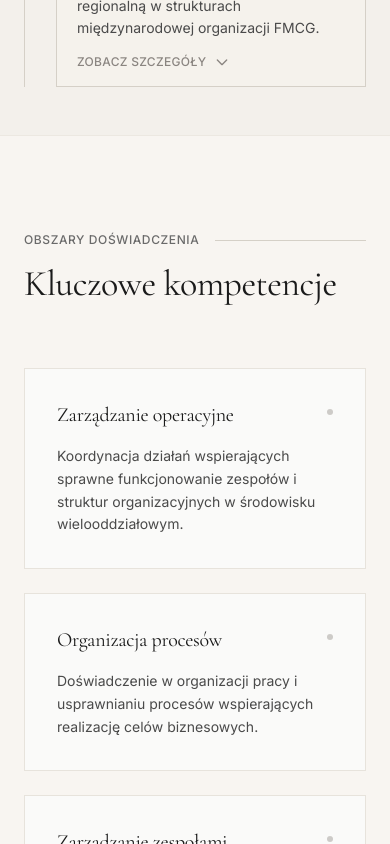
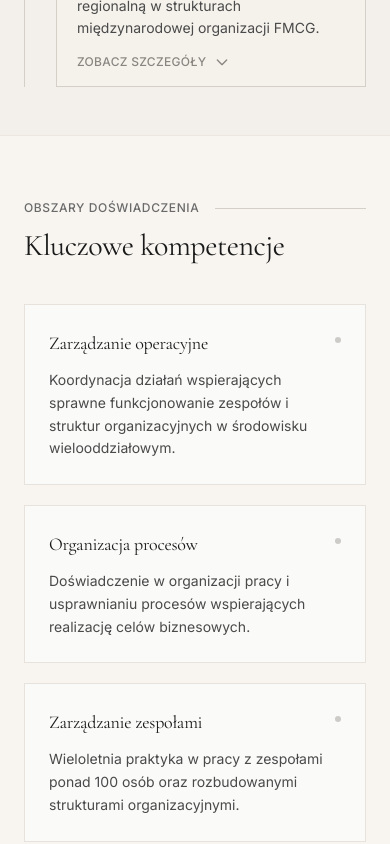
Before and after one commit to joannaklos1983/portfolio-wojciech-kaczanowski, a Next.js app: page / in a window 390 px wide. Shown: the part 2720-3564 px from the top of the page. Built offline with nearby package versions, Linux system fonts and the light colour scheme.

Commit message:
Update Competencies.tsx

```diff
--- a/src/components/sections/Competencies.tsx
+++ b/src/components/sections/Competencies.tsx
@@ -28,27 +28,27 @@ const competencies = [
 
 export default function Competencies() {
   return (
-    <section id="kompetencje" className="py-24 md:py-32 bg-[#f8f5f1] border-t border-[#ece8e1]">
+    <section id="kompetencje" className="py-16 md:py-24 lg:py-32 bg-[#f8f5f1] border-t border-[#ece8e1]">
       <Container>
         <motion.div
           initial={{ opacity: 0, y: 20 }}
           whileInView={{ opacity: 1, y: 0 }}
           viewport={{ once: true }}
           transition={{ duration: 0.6 }}
-          className="mb-16"
+          className="mb-10 md:mb-16"
         >
-          <div className="flex items-center gap-4 mb-4">
+          <div className="flex items-center gap-4 mb-3 md:mb-4">
             <span className="text-xs text-[#6a6a6a] font-medium tracking-wider uppercase">
               Obszary doświadczenia
             </span>
             <div className="flex-1 h-px bg-[#d5d0c7]" />
           </div>
-          <h2 className="text-4xl md:text-5xl font-display font-normal text-[#1a1a1a]">
+          <h2 className="text-3xl md:text-4xl lg:text-5xl font-display font-normal text-[#1a1a1a]">
             Kluczowe kompetencje
           </h2>
         </motion.div>
 
-        <div className="grid grid-cols-1 md:grid-cols-2 gap-6">
+        <div className="grid grid-cols-1 md:grid-cols-2 gap-5 md:gap-6">
           {competencies.map((item, index) => (
             <motion.div
               key={item.id}
@@ -58,10 +58,10 @@ export default function Competencies() {
               transition={{ duration: 0.5, delay: index * 0.1 }}
               className="group"
             >
-              <div className="h-full border border-[#e7e3dc] bg-[#fafaf9] p-8 transition-all duration-300 hover:border-[#c5c1ba] hover:shadow-sm">
-                <div className="space-y-4">
+              <div className="h-full border border-[#e7e3dc] bg-[#fafaf9] p-6 md:p-8 transition-all duration-300 hover:border-[#c5c1ba] hover:shadow-sm">
+                <div className="space-y-3 md:space-y-4">
                   <div className="flex items-start justify-between">
-                    <h3 className="text-xl font-display font-normal text-[#1a1a1a]">
+                    <h3 className="text-lg md:text-xl font-display font-normal text-[#1a1a1a]">
                       {item.title}
                     </h3>
                     <div className="w-1.5 h-1.5 rounded-full bg-[#8a8580] mt-2 opacity-40 group-hover:opacity-100 transition-opacity duration-300" />
```
